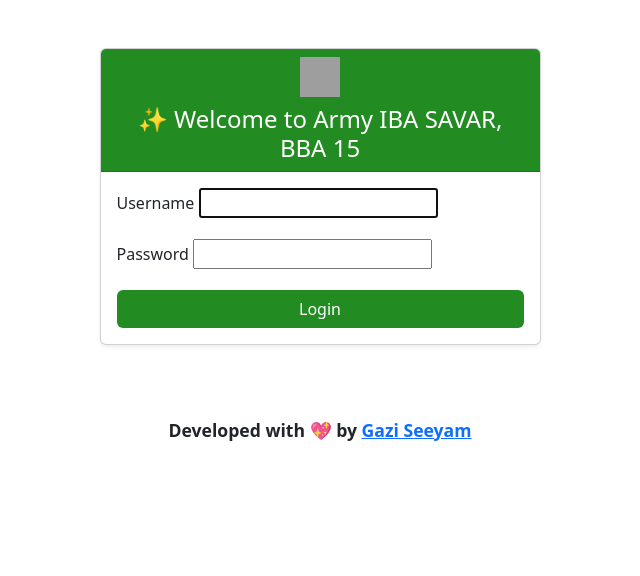
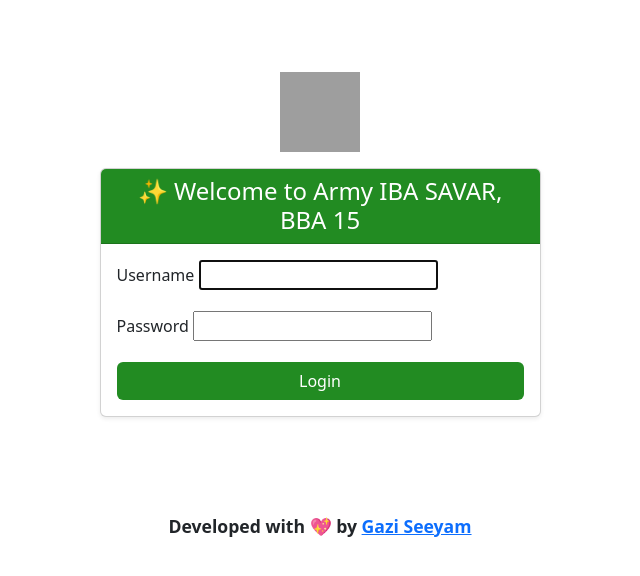
Before and after one commit to hellogaziseeyam/aibasectionb, a Django app: page /login/ in a window 1280 px wide. Shown: the top 576 px of the page, without its empty margins (320-960 px from the left). Run offline with Django 5.2, Linux system fonts and the light colour scheme; grey boxes are pictures that could not be loaded.

Commit message:
again changed the login

```diff
--- a/core/templates/core/login.html
+++ b/core/templates/core/login.html
@@ -1,11 +1,16 @@
 {% extends 'core/base.html' %}
 {% block content %}
-<div class="container py-4">
+<div class="container py-5">
+
+  <!-- 🟢 Logo above the form -->
+  <div class="text-center mb-3">
+    <img src="https://i.ibb.co/QFhjCKC3/logo.png" alt="Logo" width="80" height="80">
+  </div>
+
   <div class="row justify-content-center">
     <div class="col-12 col-sm-10 col-md-6 col-lg-5">
       <div class="card shadow-sm">
         <div class="card-header text-white text-center" style="background-color: #228B22;">
-          <img src="https://i.ibb.co/QFhjCKC3/logo.png" alt="Logo" width="40" height="40" class="mb-2">
           <h4 class="mb-0">✨ Welcome to Army IBA SAVAR, BBA 15</h4>
         </div>
         <div class="card-body">
@@ -28,5 +33,6 @@
       </div>
     </div>
   </div>
+
 </div>
 {% endblock %}
```
